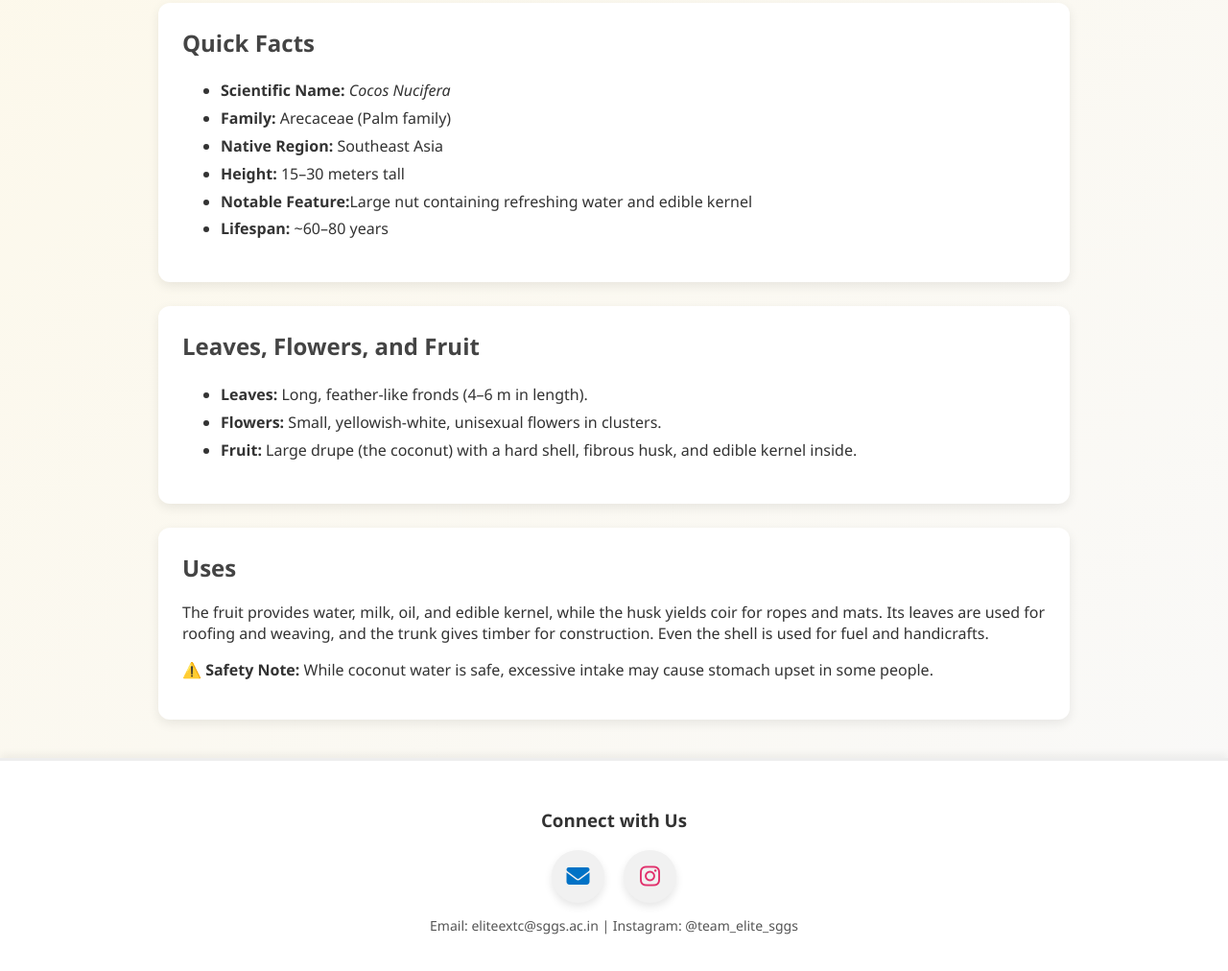
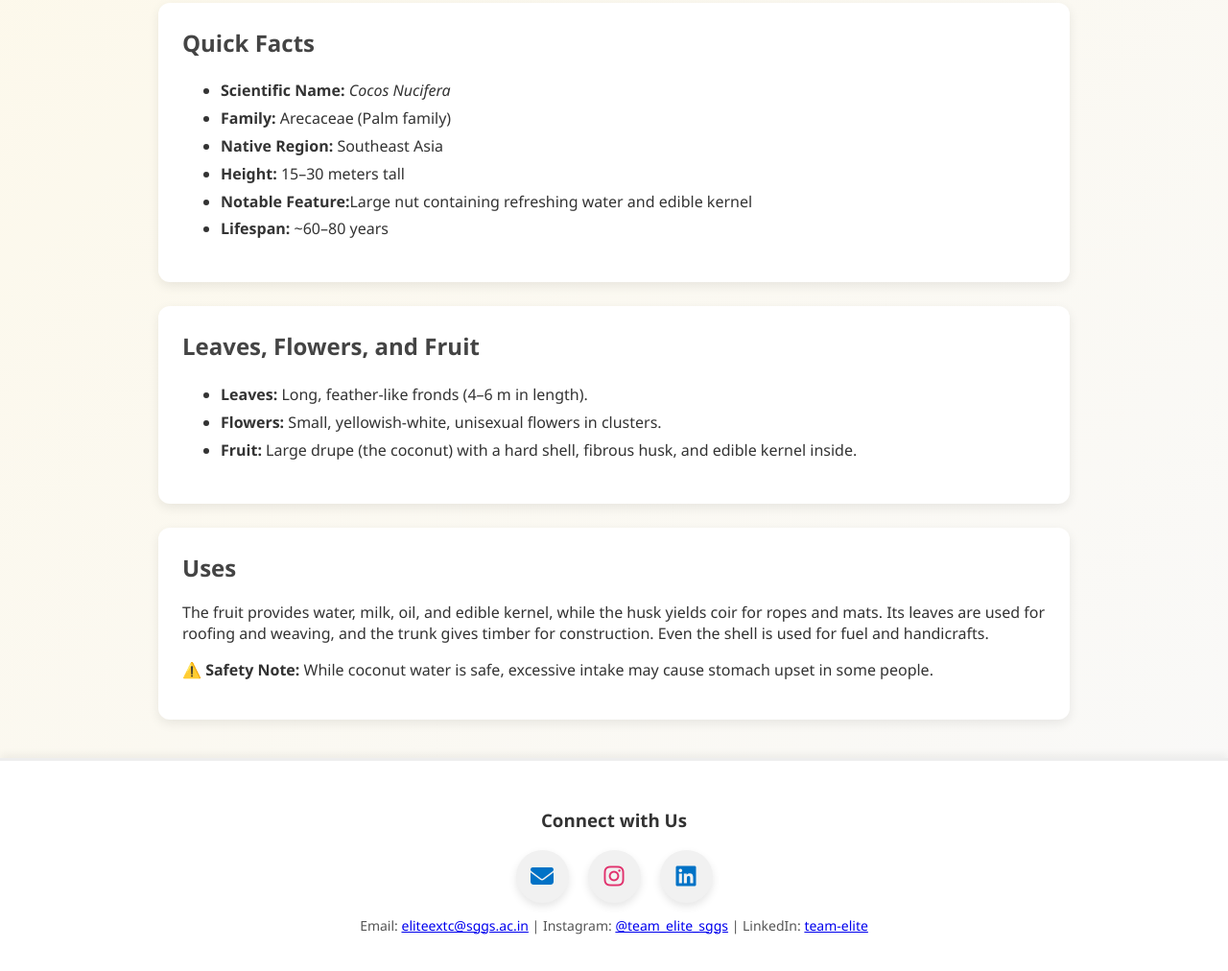
Before and after one commit to monikarathod957-lab/coconut-tree, a plain HTML site: page index.html in a window 1280 px wide. Shown: the part 1748-2760 px from the top of the page at 96% size. Drawn offline with Linux system fonts and the light colour scheme.

Commit message:
Update index.html

```diff
--- a/index.html
+++ b/index.html
@@ -162,10 +162,15 @@
   <a href="https://instagram.com/team_elite_sggs" target="_blank" title="Instagram">
     <i class="fa-brands fa-instagram"></i>
   </a>
+  <a href="https://www.linkedin.com/in/team-elite" target="_blank" title="LinkedIn">
+    <i class="fa-brands fa-linkedin"></i>
+  </a>
 </div>
+
 <div class="contact-labels">
-      <p>Email: eliteextc@sggs.ac.in | Instagram: @team_elite_sggs</p>
+  <p>
+    Email: <a href="mailto:eliteextc@sggs.ac.in">eliteextc@sggs.ac.in</a> |
+    Instagram: <a href="https://instagram.com/team_elite_sggs">@team_elite_sggs</a> |
+    LinkedIn: <a href="https://www.linkedin.com/company/teamelitesggs/">team-elite</a>
+  </p>
 </div>
-  </footer>
-</body>
-</html>
```
Lines whose indentation alone changed are shown as unchanged.
